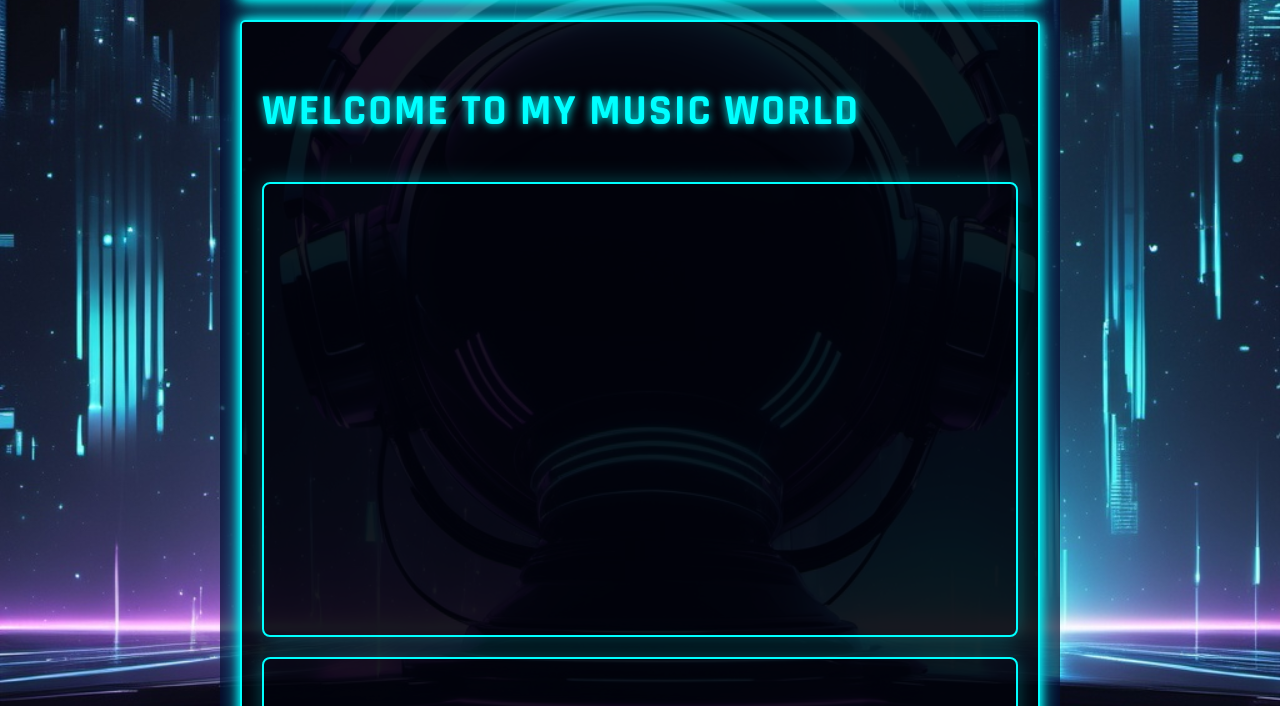
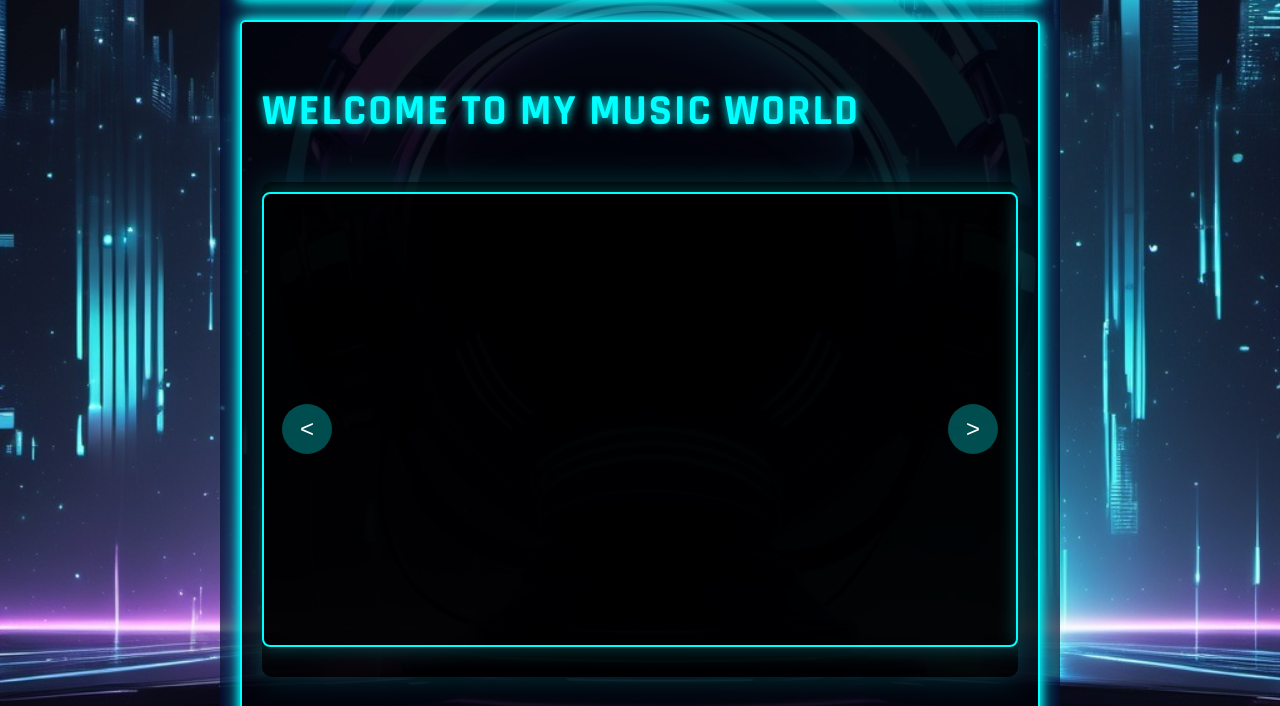
Before and after one commit to springsteenptrck/my_music_page, a Flask app: page /music in a window 1280 px wide. Shown: the part 359-1065 px from the top of the page. Run offline with Flask 3, Linux system fonts and the light colour scheme; grey boxes are pictures that could not be loaded.

Commit message:
Added slide-container for videos on music.html

```diff
--- a/static/style.css
+++ b/static/style.css
@@ -214,6 +214,7 @@ button[type="submit"]:hover {
     border: 2px solid var(--secondary-color);
     border-radius: 8px;
     box-shadow: 0 0 20px rgba(0, 255, 255, 0.3);
+    background-color: rgba(0, 0, 0, 0.5); /* Add a slight background for better visibility */
 }
 
 .video-container iframe,
@@ -292,6 +293,54 @@ a:hover {
 }
 
 #youtube-player {
-  position: relative;
-  z-index: 1;
+    position: relative;
+    z-index: 1;
 }
+
+.slider-container {
+    position: relative;
+    width: 100%;
+    overflow: hidden;
+    padding: 10px 0; /* Add padding to show full border */
+    background-color: rgba(0, 0, 0, 0.7);
+    border-radius: 10px;
+    box-shadow: 0 0 30px rgba(0, 255, 255, 0.2);
+}
+
+.slider {
+    display: flex;
+    transition: transform 0.5s ease;
+}
+
+.slider .video-container {
+    flex: 0 0 100%;/* Add horizontal margin between slides */
+    box-sizing: border-box; /* Include padding and border in the width calculation */
+}
+
+.slider-button {
+    position: absolute;
+    top: 50%;
+    transform: translateY(-50%);
+    background: rgba(0, 255, 255, 0.3); /* Use secondary color with transparency */
+    color: var(--text-color);
+    border: none;
+    padding: 15px;
+    cursor: pointer;
+    font-size: 24px;
+    border-radius: 50%;
+    width: 50px;
+    height: 50px;
+    display: flex;
+    align-items: center;
+    justify-content: center;
+    transition: all 0.3s ease;
+    z-index: 10;
+}
+
+.slider-button:hover {
+    background: rgba(0, 255, 255, 0.5);
+    box-shadow: 0 0 15px var(--secondary-color);
+}
+
+.prev { left: 20px; }
+.next { right: 20px; }
--- a/templates/music.html
+++ b/templates/music.html
@@ -5,6 +5,8 @@
 {% block content %}
 <h2>Welcome to My Music World</h2>
 
+<div class="slider-container">
+    <div class="slider">
         <div class="video-container" data-video-id="lLZegKJHp4k">
             <div id="player1"></div>
         </div>
@@ -19,6 +21,10 @@
         </div>
         <div class="video-container" data-video-id="xeFUtjC8P_E">
             <div id="player5"></div>
+        </div>
+    </div>
+    <button class="slider-button prev">&lt;</button>
+    <button class="slider-button next">&gt;</button>
 </div>
 
 <iframe allowtransparency="true" scrolling="no" frameborder="no" src="https://w.soundcloud.com/icon/?url=http%3A%2F%2Fsoundcloud.com%2Fpatrick-springsteen&color=white_orange&size=32" style="width: 32px; height: 32px;">
@@ -131,5 +137,34 @@ document.addEventListener('DOMContentLoaded', function() {
 window.addEventListener('videoStateChange', function(event) {
   console.log('Video state changed:', event.detail.state);
 });
+
+document.addEventListener('DOMContentLoaded', function() {
+    if (typeof YT !== 'undefined' && typeof YT.Player !== 'undefined') {
+        onYouTubeIframeAPIReady();
+    }
+
+    const slider = document.querySelector('.slider');
+    const prevButton = document.querySelector('.prev');
+    const nextButton = document.querySelector('.next');
+    let currentIndex = 0;
+
+    function updateSlider() {
+        slider.style.transform = `translateX(-${currentIndex * 100}%)`;
+    }
+
+    prevButton.addEventListener('click', () => {
+        if (currentIndex > 0) {
+            currentIndex--;
+            updateSlider();
+        }
+    });
+
+    nextButton.addEventListener('click', () => {
+        if (currentIndex < videoContainers.length - 1) {
+            currentIndex++;
+            updateSlider();
+        }
+    });
+});
 </script>
 {% endblock %}
```
Lines whose indentation alone changed are shown as unchanged.
